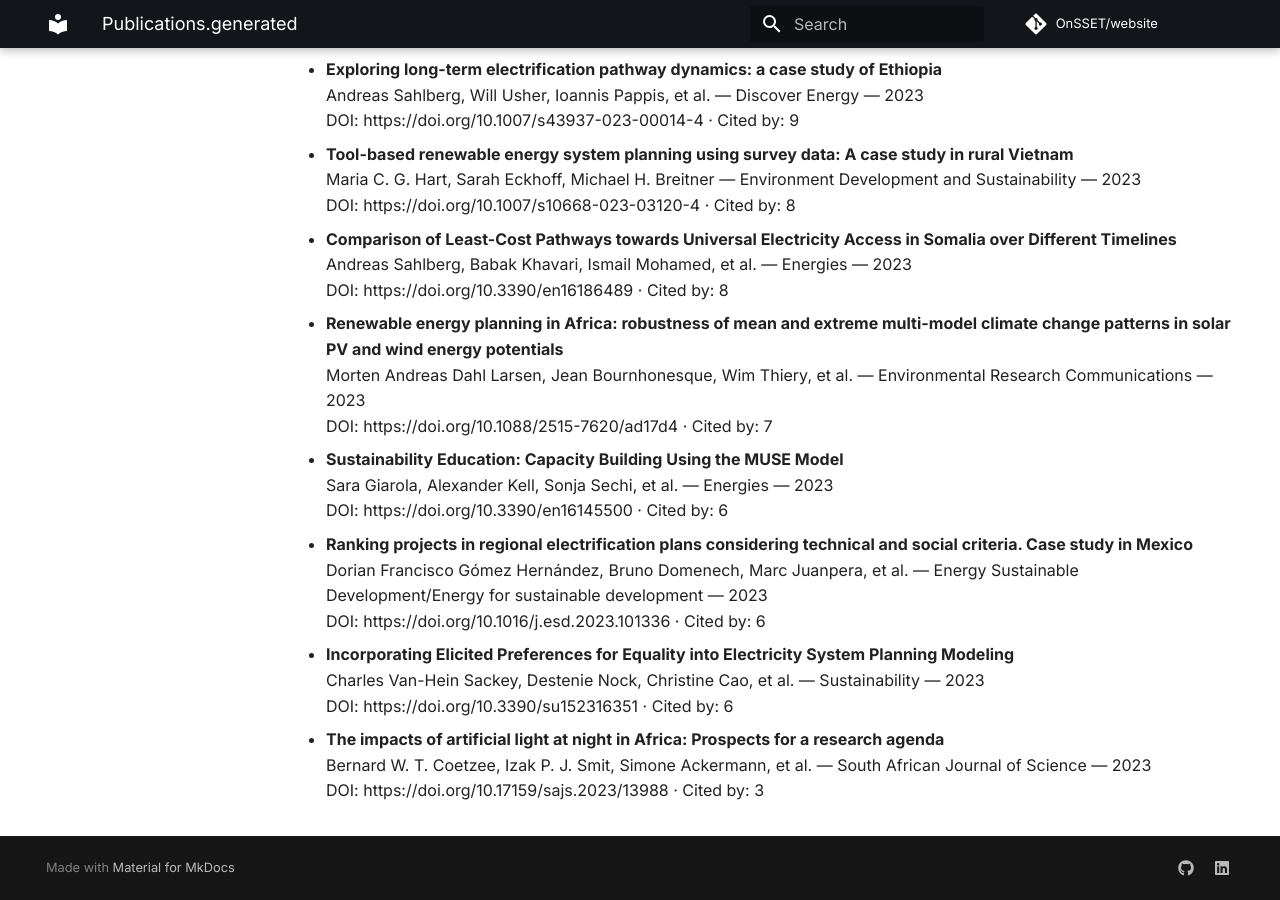
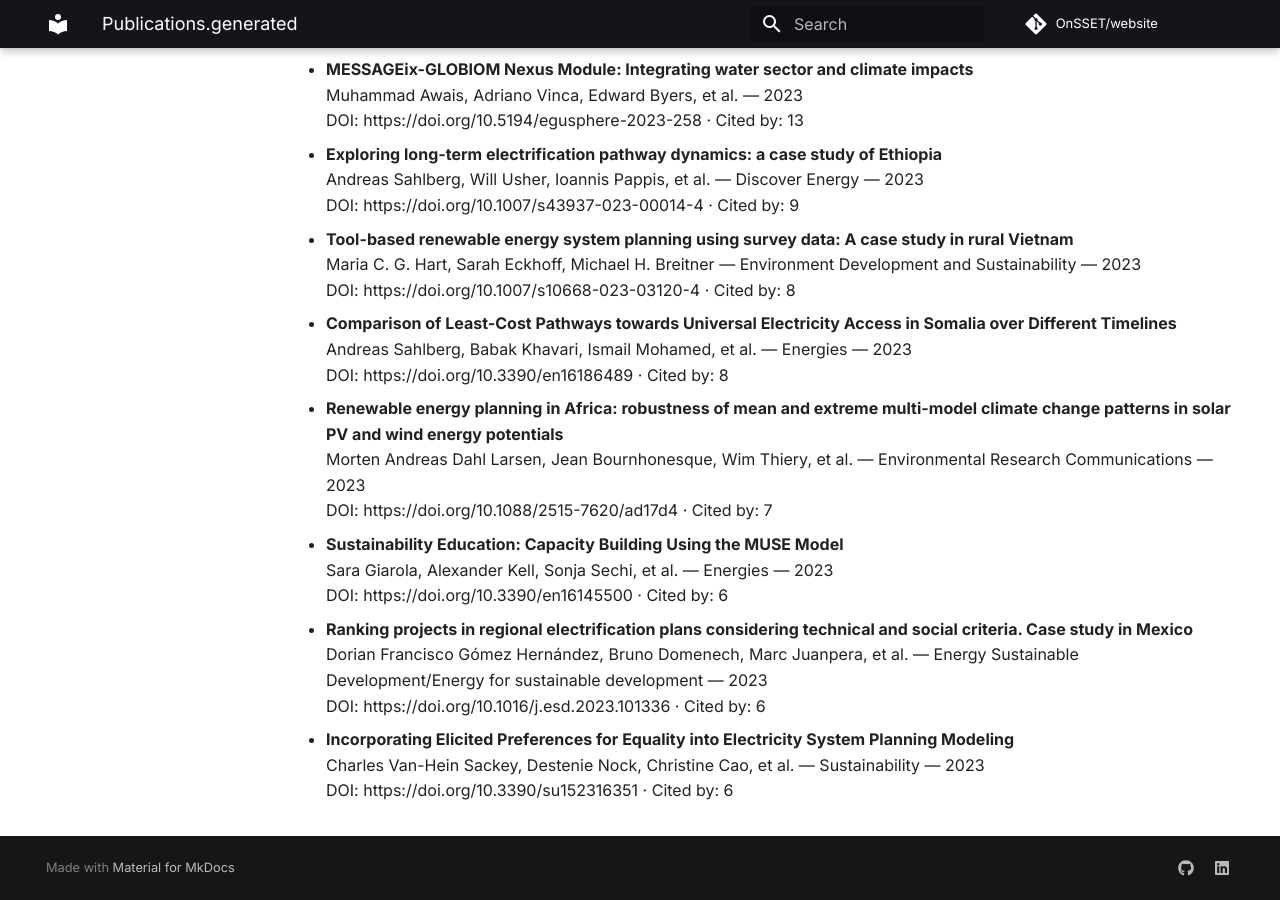
Before and after one commit to OnSSET/website, an MkDocs documentation site: the page built from docs/publications.generated.md, in a window 1280 px wide and 900 px high, scrolled down 11394 px. Built offline with MkDocs 1.6.1 and Material for MkDocs 9.7.7, drawn with Linux system fonts in a browser that asks for light colours; comment, search, counter and statistics services are not loaded; some of the changed text lies outside the part shown.

Commit message:
Auto-update publications

```diff
--- a/docs/publications.generated.md
+++ b/docs/publications.generated.md
@@ -228,11 +232,11 @@ No results found.
 
 - **A Systematic Literature Review of Applications, Advancements, and Future Research Needs of the Open Source Spatial Electrification Toolkit (OnSSET)**
   Nicola Middleton, Naomi Tan, Mark Howells — Zenodo (CERN European Organization for Nuclear Research) — 2026
-  DOI: https://doi.org/10.5281/zenodo.19353316 · Cited by: 0
+  DOI: https://doi.org/10.5281/zenodo.19353317 · Cited by: 0
 
 - **A Systematic Literature Review of Applications, Advancements, and Future Research Needs of the Open Source Spatial Electrification Toolkit (OnSSET)**
   Nicola Middleton, Naomi Tan, Mark Howells — Zenodo (CERN European Organization for Nuclear Research) — 2026
-  DOI: https://doi.org/10.5281/zenodo.19353317 · Cited by: 0
+  DOI: https://doi.org/10.5281/zenodo.19353316 · Cited by: 0
 
 - **A global geospatial dataset of renewable electricity supply and network infrastructure for 2024, 2030 and 2050**
   Jihyeon Jeong, Fred Thomas, Jim W. Hall — Research Square — 2026
@@ -493,7 +497,3 @@ No results found.
 - **Incorporating Elicited Preferences for Equality into Electricity System Planning Modeling**
   Charles Van-Hein Sackey, Destenie Nock, Christine Cao, et al. — Sustainability — 2023
   DOI: https://doi.org/10.3390/su152316351 · Cited by: 6
-
-- **The impacts of artificial light at night in Africa: Prospects for a research agenda**
-  Bernard W. T. Coetzee, Izak P. J. Smit, Simone Ackermann, et al. — South African Journal of Science — 2023
-  DOI: https://doi.org/10.17159/sajs.2023/13988 · Cited by: 3
```
Also changed, not shown: other parts of docs/publications.generated.md (+4 -0 lines).
